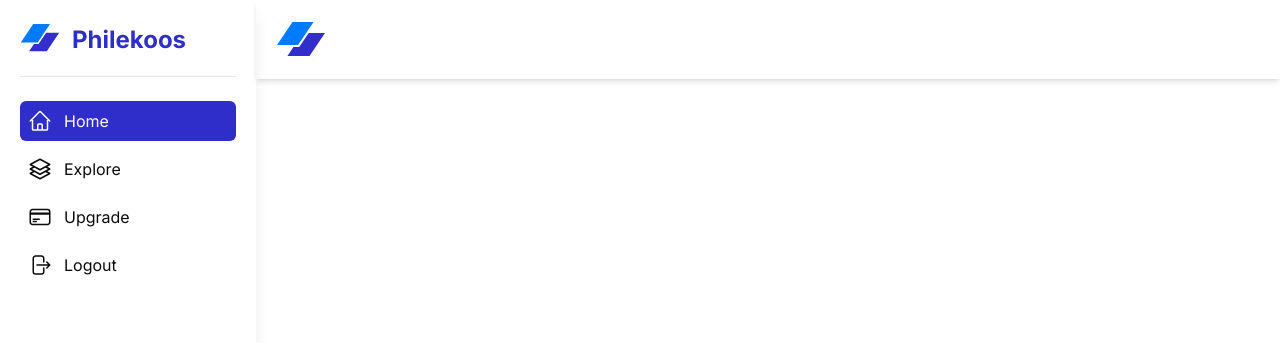
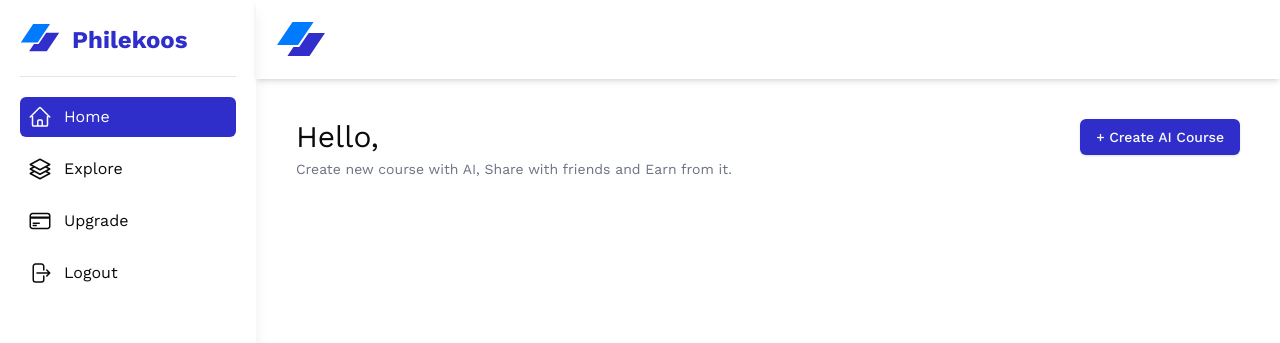
Before and after one commit to Tech-Avrach/philekoos--ai-course-generator-, a Next.js app: page /dashboard in a window 1280 px wide. Shown: the top 343 px of the page. Built offline with nearby package versions, Linux system fonts and the light colour scheme; no server answers.

Commit message:
Dashboard "Hello UserName" with add button

```diff
--- /dev/null
+++ b/app/dashboard/_components/AddCourse.jsx
@@ -0,0 +1,25 @@
+"use client"
+
+import { Button } from '@/components/ui/button';
+import { useUser } from '@clerk/nextjs'
+import React from 'react'
+
+function AddCourse() {
+
+    const { user } = useUser();
+
+  return (
+    <div className="flex justify-between">
+        <div>
+            <h2 className="text-3xl mb-1">Hello,
+                <span className="text-primary font-bold">{user?.fullName}
+                </span>
+            </h2>
+            <p className="text-sm text-gray-500">Create new course with AI, Share with friends and Earn from it.</p>
+        </div>
+        <Button>+ Create AI Course</Button>
+    </div>
+  )
+}
+
+export default AddCourse
--- a/app/dashboard/_components/Sidebar.jsx
+++ b/app/dashboard/_components/Sidebar.jsx
@@ -51,7 +51,7 @@ function Sidebar() {
             {
                 Menue.map((item) => (
 
-                    <li key={item.id} className="py-1">
+                    <li key={item.id} className="my-3">
                         <Link href={item.path}>
                         <span className={`flex gap-3 p-2 rounded-md ${path === item.path ? "bg-primary text-white hover:bg-primary hover:text-white" : "hover:bg-gray-100 hover:text-black"}`}>
                             <div className="text-2xl">{item.icon}</div>
--- a/app/dashboard/layout.jsx
+++ b/app/dashboard/layout.jsx
@@ -10,7 +10,9 @@ function DashboardLayout({children}) {
         </div>
         <div className="md:ml-64">
             <Header />
-            {children}
+            <div className="p-10">
+                {children}
+            </div>
         </div>
     </div>
   )
--- a/app/dashboard/page.jsx
+++ b/app/dashboard/page.jsx
@@ -1,10 +1,11 @@
 // import { UserButton } from '@clerk/nextjs'
 import React from 'react'
+import AddCourse from './_components/AddCourse'
 
 function Dashboard() {
   return (
     <div>
-        {/* <UserButton /> */}
+        <AddCourse />
     </div>
   )
 }
--- a/app/layout.js
+++ b/app/layout.js
@@ -1,8 +1,8 @@
-import { Inter } from "next/font/google";
+import { Inter, Work_Sans } from "next/font/google";
 import "./globals.css";
 import { ClerkProvider, GoogleOneTap } from "@clerk/nextjs";
 
-const inter = Inter({ subsets: ["latin"] });
+const inter = Work_Sans({ subsets: ["latin"] });
 
 export const metadata = {
   title: "Create Next App",
```
